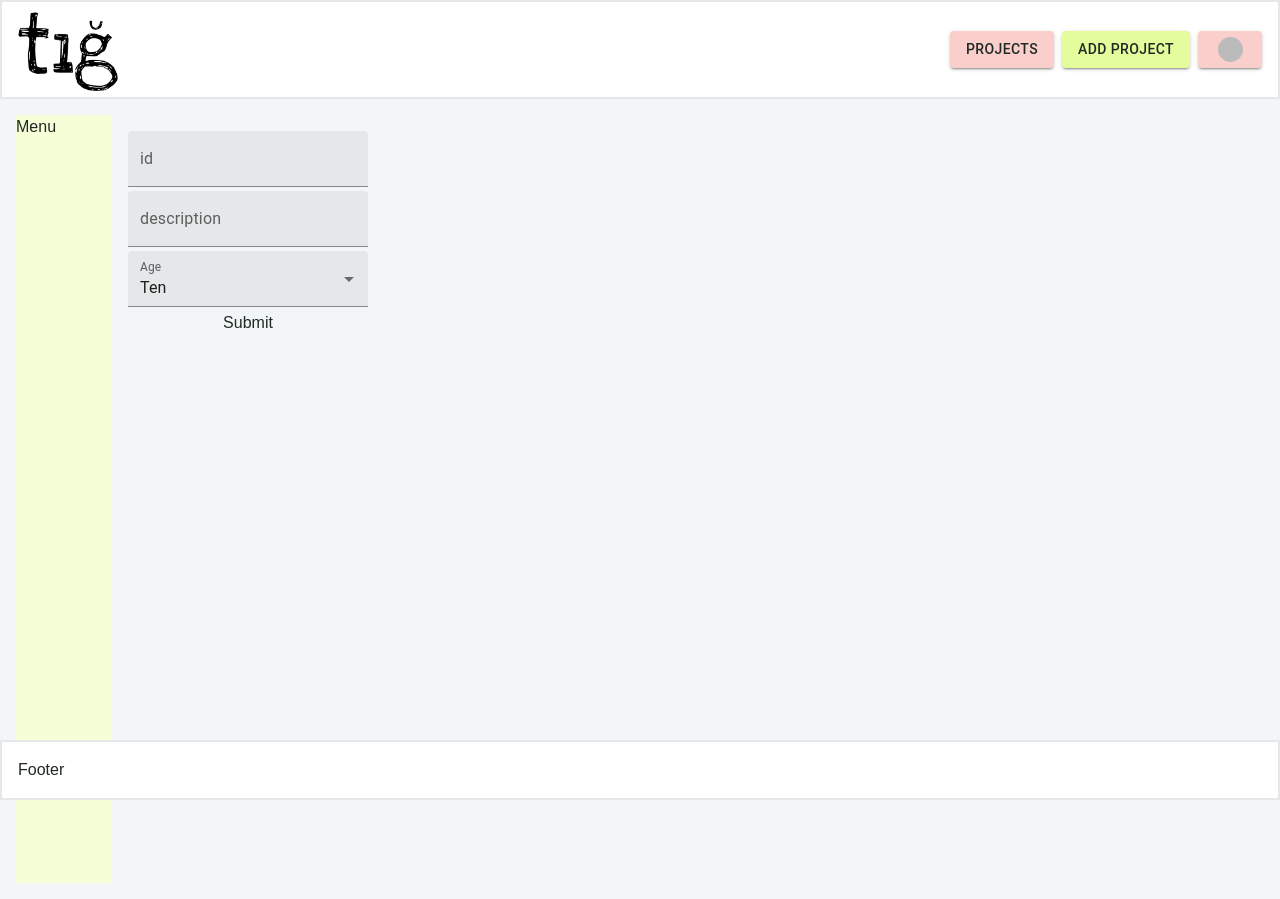
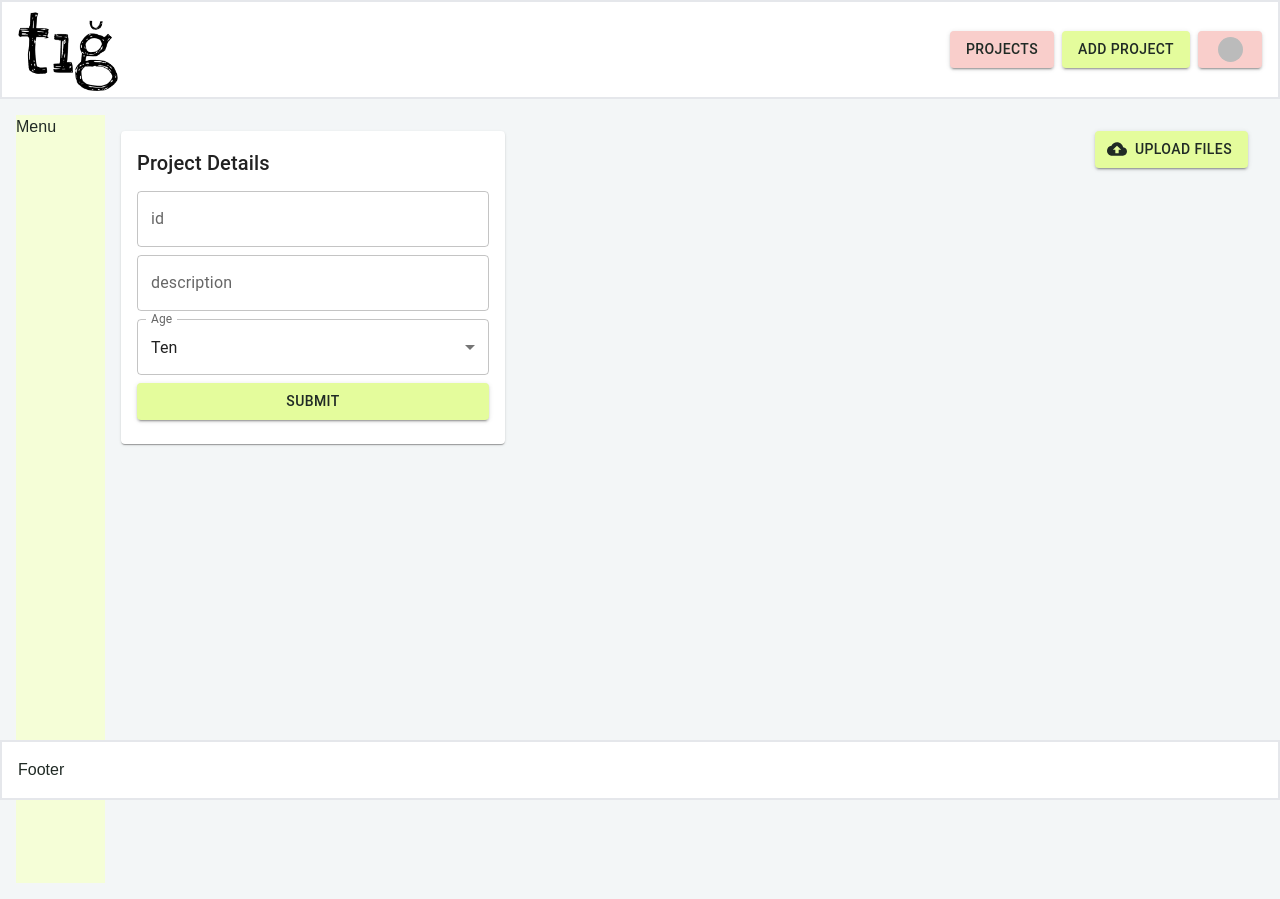
Before and after one commit to fadiktekin/tig, a Next.js app: page /member/projects/create in a window 1280 px wide. Built offline with nearby package versions, Linux system fonts and the light colour scheme; no server answers; sample sign-in values are in the browser's storage.

Commit message:
preview uploaded images

```diff
--- a/components/Dashboard/Layout.tsx
+++ b/components/Dashboard/Layout.tsx
@@ -6,9 +6,9 @@ type Props = {
 
 export function Layout({ children }: Props) {
   return (
-    <section className="flex flex-column h-full">
+    <section className="flex flex-column h-full w-full">
       <Menu />
-      <main className="p-4">{children}</main>
+      <main className="p-4 w-full">{children}</main>
     </section>
   );
 }
--- /dev/null
+++ b/components/PhotoUploader/index.tsx
@@ -0,0 +1,121 @@
+import {
+  Link,
+  DialogTitle,
+  Dialog,
+  Button,
+  Typography,
+  DialogContentText,
+  DialogContent,
+  Card,
+  CardContent,
+  CardActions,
+  IconButton,
+} from "@mui/material";
+import CloseIcon from "@mui/icons-material/Close";
+import DeleteIcon from "@mui/icons-material/Delete";
+
+import Image from "next/image";
+import { styled } from "@mui/material/styles";
+import { ChangeEvent, SetStateAction, useState } from "react";
+
+const VisuallyHiddenInput = styled("input")({
+  clip: "rect(0 0 0 0)",
+  clipPath: "inset(50%)",
+  height: 1,
+  overflow: "hidden",
+  position: "absolute",
+  bottom: 0,
+  left: 0,
+  whiteSpace: "nowrap",
+  width: 1,
+});
+export function PhotoUploader({ onClose }: { onClose: Function }) {
+  const [imageSrc, setImageSrc] = useState<string[]>([]);
+  const [files, setFiles] = useState<any>();
+
+  function handleFileUploadChange(changeEvent: ChangeEvent) {
+    const files = (changeEvent.target as HTMLInputElement).files || [];
+    setFiles(files);
+    for (const file of files) {
+      const reader = new FileReader();
+      reader.readAsDataURL(file);
+      reader.onload = () => {
+        setImageSrc((imgs: any) => [...imgs, reader.result]);
+      };
+      reader.onerror = () => {
+        console.log(reader.error);
+      };
+    }
+  }
+
+  function onDelete(imgDataUrl: string) {
+    setImageSrc((prevImageSrc) =>
+      prevImageSrc.filter((img) => img !== imgDataUrl)
+    );
+  }
+
+  function handleUpload() {
+    const formData = new FormData();
+    for (const file of files) {
+      formData.append("file", file);
+
+      console.log(file);
+    }
+    formData.append("upload_preset", "<upload preset>");
+    console.log(formData);
+  }
+  return (
+    <Dialog open>
+      <div className="flex">
+        <DialogTitle>Upload Photos</DialogTitle>
+        <IconButton aria-label="close" onClick={() => onClose()}>
+          <CloseIcon />
+        </IconButton>
+      </div>
+      <DialogContent>
+        <div className="border-dashed border-2 border-teaRoseSecondary p-4 mb-4">
+          {!!imageSrc.length && (
+            <div className="flex flex-col gap-4">
+              {imageSrc.map((img) => (
+                <div className="flex" key={img}>
+                  <Image
+                    src={img}
+                    alt="Image upload"
+                    width={200}
+                    height={200}
+                  />
+                  <IconButton aria-label="delete" onClick={() => onDelete(img)}>
+                    <DeleteIcon />
+                  </IconButton>
+                </div>
+              ))}
+            </div>
+          )}
+        </div>
+
+        <div className="flex gap-4">
+          <Button
+            component="label"
+            variant="contained"
+            tabIndex={-1}
+            size="small"
+          >
+            Browse
+            <VisuallyHiddenInput
+              type="file"
+              onChange={handleFileUploadChange}
+              multiple
+            />
+          </Button>
+          <Button
+            variant="contained"
+            size="small"
+            onClick={() => handleUpload()}
+          >
+            Done
+          </Button>
+        </div>
+      </DialogContent>
+    </Dialog>
+  );
+}
--- a/pages/member/projects/create.tsx
+++ b/pages/member/projects/create.tsx
@@ -7,9 +7,32 @@ import {
   InputLabel,
   Select,
   MenuItem,
+  Button,
+  CardContent,
+  Card,
+  CardActions,
+  Typography,
 } from "@mui/material";
+import { styled } from "@mui/material/styles";
+import CloudUploadIcon from "@mui/icons-material/CloudUpload";
+import { ChangeEvent, useState } from "react";
+import { PhotoUploader } from "@/components/PhotoUploader";
+
+const VisuallyHiddenInput = styled("input")({
+  clip: "rect(0 0 0 0)",
+  clipPath: "inset(50%)",
+  height: 1,
+  overflow: "hidden",
+  position: "absolute",
+  bottom: 0,
+  left: 0,
+  whiteSpace: "nowrap",
+  width: 1,
+});
 
 function NewProject() {
+  const [showPhotoUploader, setShowPhotoUploader] = useState(false);
+
   function handleSubmit(event: React.FormEvent<HTMLFormElement>) {
     event.preventDefault();
     const formData = new FormData(event.target as HTMLFormElement);
@@ -19,18 +42,36 @@ function NewProject() {
     try {
     } catch (error) {}
   }
+
+  function handleFileUploadChange() {
+    setShowPhotoUploader(!showPhotoUploader);
+  }
+
   return (
     <Layout>
-      <form className="flex flex-col gap-1 w-60" onSubmit={handleSubmit}>
-        <TextField variant="filled" id="title" label="id" name={"title"} />
+      <div className="flex items-start justify-between">
+        <Card className="min-w-96">
+          <CardContent>
+            <Typography variant="h6" className="pb-3">
+              Project Details
+            </Typography>
+            <form className="flex flex-col gap-2" onSubmit={handleSubmit}>
               <TextField
-          variant="filled"
+                variant="outlined"
+                id="title"
+                label="id"
+                name={"title"}
+              />
+              <TextField
+                variant="outlined"
                 label="description"
                 name={"description"}
                 multiline
               />
-        <FormControl variant="filled">
-          <InputLabel id="demo-simple-select-standard-label">Age</InputLabel>
+              <FormControl variant="outlined">
+                <InputLabel id="demo-simple-select-standard-label">
+                  Age
+                </InputLabel>
                 <Select
                   labelId="demo-simple-select-standard-label"
                   id="demo-simple-select-standard"
@@ -46,8 +87,29 @@ function NewProject() {
                   <MenuItem value={30}>Thirty</MenuItem>
                 </Select>
               </FormControl>
-        <button type="submit">Submit</button>
+
+              <Button component="button" type="submit" variant="contained">
+                Submit
+              </Button>
             </form>
+          </CardContent>
+        </Card>
+        <div className="flex flex-col gap-4">
+          <Button
+            component="label"
+            role={undefined}
+            variant="contained"
+            tabIndex={-1}
+            onClick={() => handleFileUploadChange()}
+            startIcon={<CloudUploadIcon />}
+          >
+            Upload files
+          </Button>
+          {showPhotoUploader && (
+            <PhotoUploader onClose={() => setShowPhotoUploader(false)} />
+          )}
+        </div>
+      </div>
     </Layout>
   );
 }
--- a/styles/globals.css
+++ b/styles/globals.css
@@ -15,12 +15,12 @@
   --gunmetal: #202a25;
 }
 
-@media (prefers-color-scheme: dark) {
+/* @media (prefers-color-scheme: dark) {
   :root {
     --background: #0a0a0a;
     --foreground: #ededed;
   }
-}
+} */
 
 body {
   color: var(--gunmetal);
```
Lines whose indentation alone changed are shown as unchanged.
